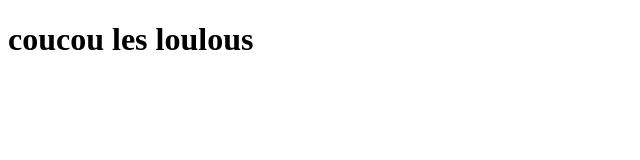
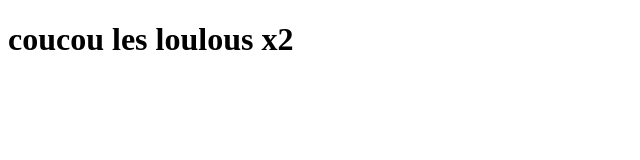
Before and after one commit to Loyel01/historyx, a plain HTML site: page index.html in a window 1280 px wide. Shown: the full height of the page, 0-640 px from the left. Drawn offline with Linux system fonts and the light colour scheme.

Commit message:
Update index.html

```diff
--- a/index.html
+++ b/index.html
@@ -6,6 +6,6 @@
     <title>Document</title>
 </head>
 <body>
-    <h1>coucou les loulous</h1>
+    <h1>coucou les loulous x2</h1>
 </body>
 </html>
```
